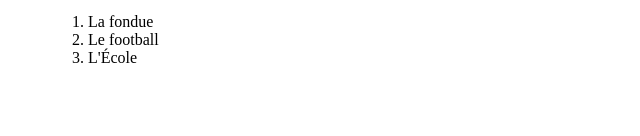
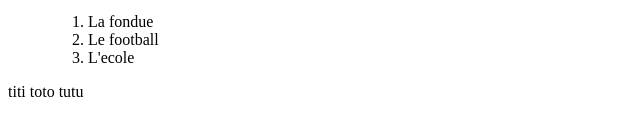
Before and after one commit to Keeeeeeelian/helloworld, a plain HTML site: page index.html in a window 1280 px wide. Shown: the part 172-308 px from the top of the page, 0-640 px from the left. Drawn offline with Linux system fonts and the light colour scheme.

Commit message:
ajout paragraphe dans html

```diff
--- a/index.html
+++ b/index.html
@@ -6,6 +6,7 @@
   <ol>
     <li>La fondue</li>
     <li>Le football</li>
-    <li>L'École</li>
+    <li>L'ecole</li>
   </ol>
 </ul>
+<p>titi toto tutu</p>
```
